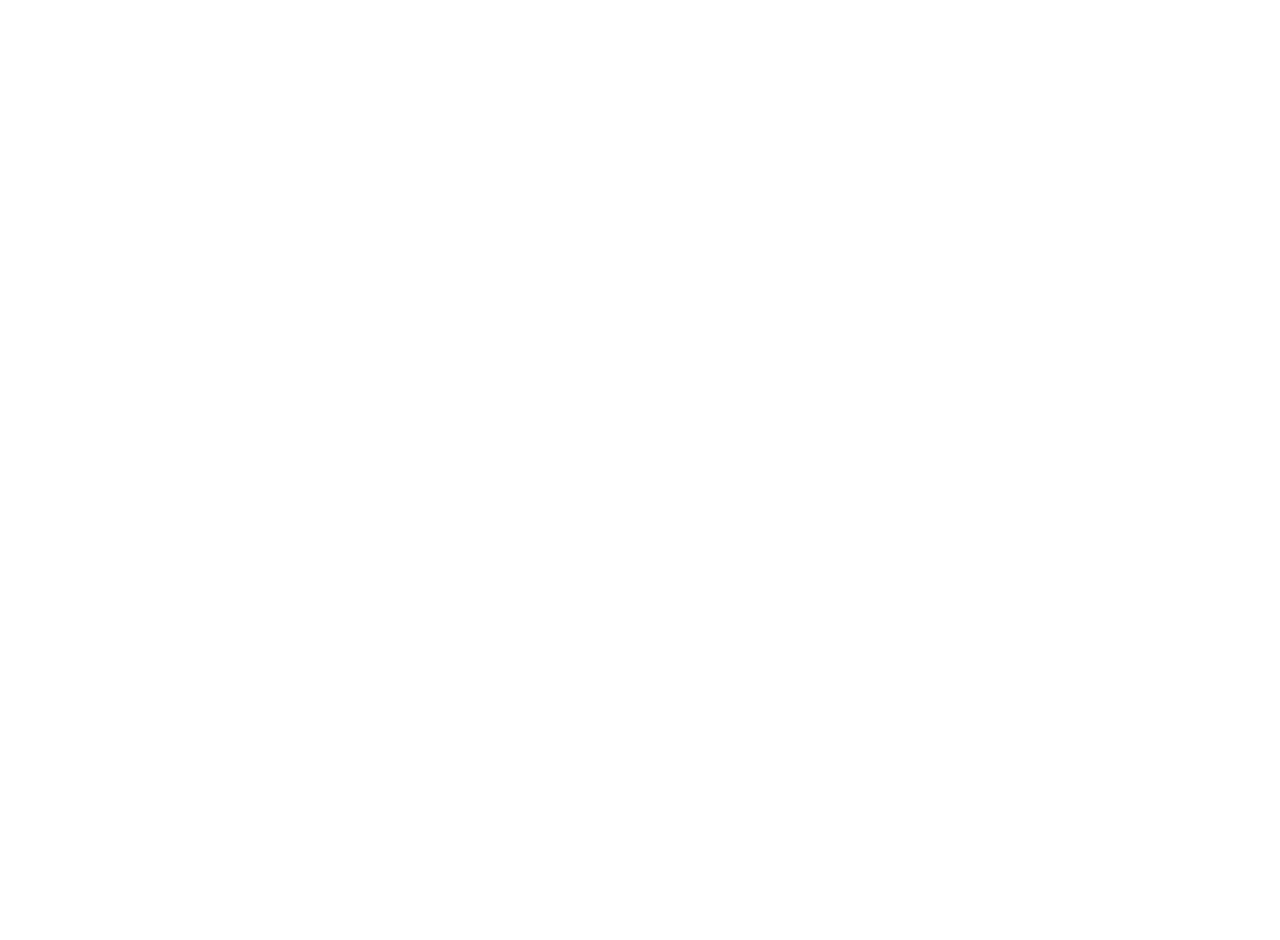
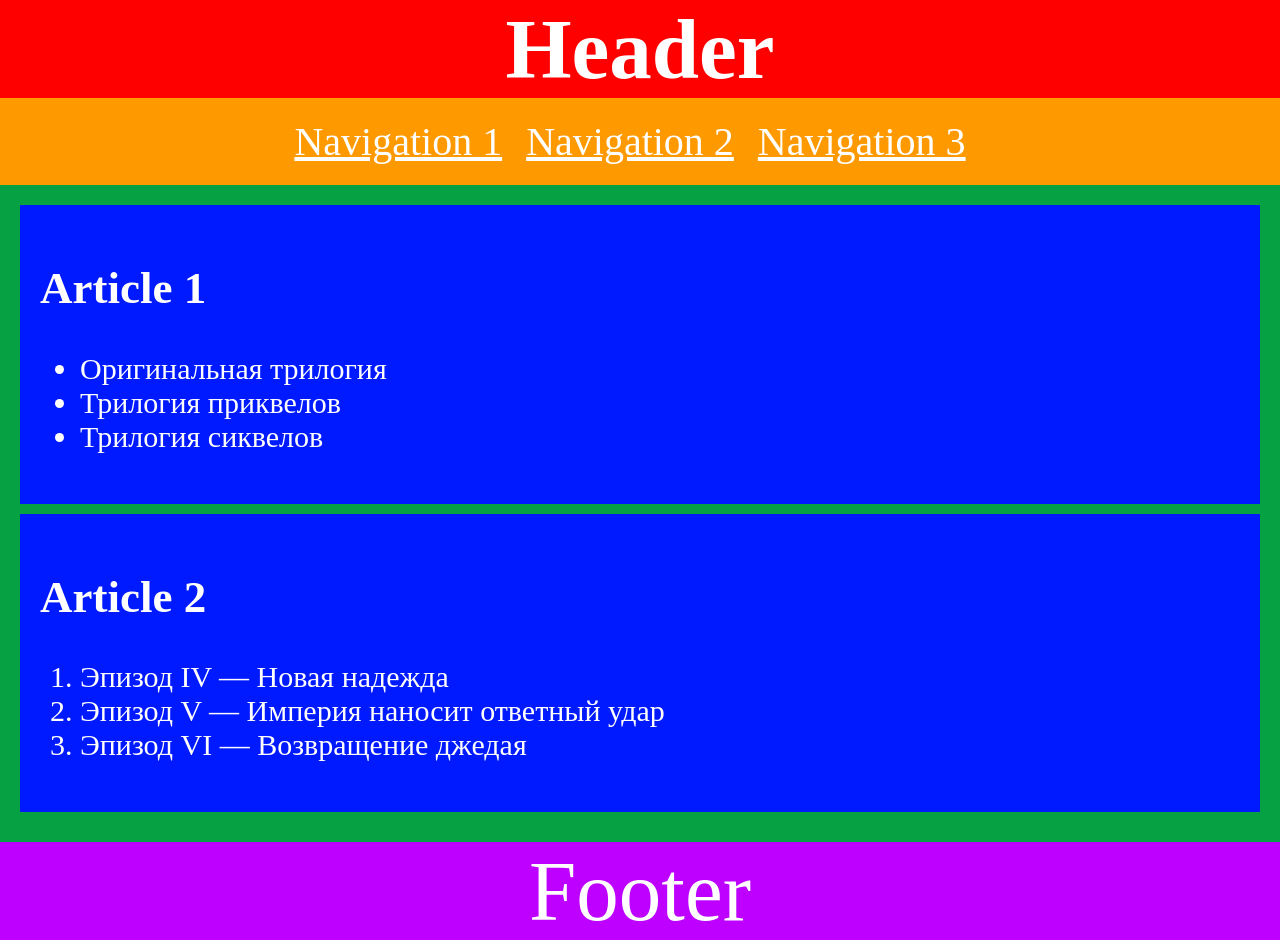
Before and after one commit to js-tasks-ru/htmlcss-20210114_sergey-zelenov, a website: page 02-dz0/01-semantic-mockup/solution.html in a window 1280 px wide. Before the commit the page ends 800 px from the top, so only its background shows below. Drawn offline with Linux system fonts and the light colour scheme.

Commit message:
semantic mockup task

```diff
--- a/02-dz0/01-semantic-mockup/solution.html
+++ b/02-dz0/01-semantic-mockup/solution.html
@@ -1,4 +1,81 @@
 <!DOCTYPE html>
 <html lang="ru">
-    <!-- Ваше решение -->
+  <head>
+    <meta charset="utf-8">
+    <title>Семантическая разметка страницы</title>
+    <style>
+      body {
+        color: white;
+        margin: 0;
+      }
+
+      .header {
+        background: #FF0000;
+        text-align: center;
+      }
+
+      .title {
+        font-size: 85px;
+        margin: 0;
+      }
+
+      .navigation {
+        background: #FF9900;
+        padding: 20px;
+      }
+
+      .link {
+        font-size: 40px;
+        color: white;
+        margin-right: 20px;
+      }
+
+      .main {
+        background: #05A143;
+        padding: 20px;
+      }
+
+      .article {
+        background: #001AFF;
+        padding: 20px;
+        font-size: 30px;
+        margin-bottom: 10px;
+      }
+
+      .footer {
+        background: #BD00FF;
+        text-align: center;
+        font-size: 85px;
+      }
+    </style>
+  </head>
+  <body>
+    <header class="header">
+      <h1 class="title">Header</h1>
+      <nav class="navigation">
+        <a class="link" href="#">Navigation 1</a>
+        <a class="link" href="#">Navigation 2</a>
+        <a class="link" href="#">Navigation 3</a>
+      </nav>
+    </header>
+    <main class="main">
+      <article class="article">
+        <h2>Article 1</h2>
+        <ul>
+          <li>Оригинальная трилогия</li>
+          <li>Трилогия приквелов</li>
+          <li>Трилогия сиквелов</li>
+        </ul>
+      </article>
+      <article class="article">
+        <h2>Article 2</h2>
+        <ol>
+          <li>Эпизод IV — Новая надежда</li>
+          <li>Эпизод V — Империя наносит ответный удар	</li>
+          <li>Эпизод VI — Возвращение джедая</li>
+        </ol>
+      </article>
+    </main>
+    <footer class="footer">Footer</footer>
+  </body>
 </html>
```
